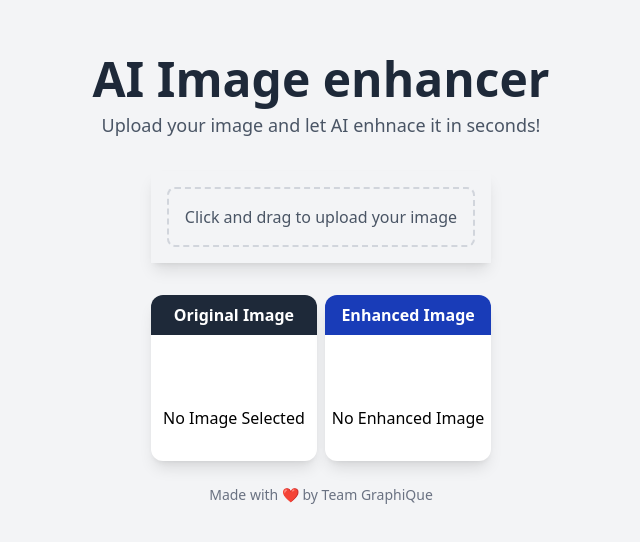
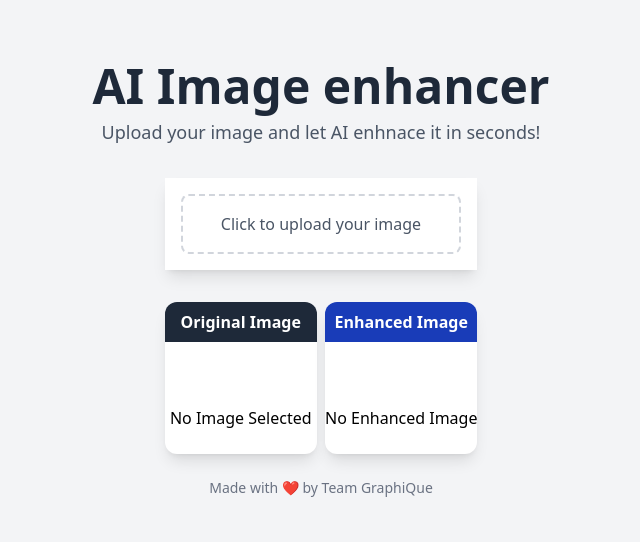
Before and after one commit to AnsikaMohanty/image-enhancer, a React (Vite) app: page / in a window 1280 px wide. Shown: the part 120-662 px from the top of the page, without its empty margins (319-959 px from the left). Built offline with nearby package versions, Linux system fonts and the light colour scheme.

Commit message:
image enhancement issue fixed

```diff
--- a/src/components/ImageUpload.jsx
+++ b/src/components/ImageUpload.jsx
@@ -8,11 +8,11 @@ const ImageUpload = (props) => {
     }
   };
   return (
-    <div className='bg-whie shadow-lg p-4 w-full max-w-2xl'>
+    <div className='bg-white shadow-lg p-4 w-full flex items-center justify-center max-w-2xl'>
         <label htmlFor="fileInput" className='block w-full cursor-pointer border-2 border-dashed border-gray-300 rounded-lg p-4 text-center hover:border-blue-500 transition duration-200'>
             <input type="file" id="fileInput" className='hidden' onChange={showImageHandler}/>
             <p className='text-base font-medium text-gray-600'>
-                Click and drag to upload your image
+                Click to upload your image
             </p>
 
         </label>
--- a/src/utils/enhancedImageApi.js
+++ b/src/utils/enhancedImageApi.js
@@ -56,12 +56,12 @@ const fetchEnhancedImage = async (taskId) => {
 const PollForEnhancedImage = async (taskId, retries = 0) => {
     const result = await fetchEnhancedImage(taskId);
 
-    // Successful completion state (adjust if your API uses different state codes)
-    if (result.state === 3) {
-        if (!result.url) { // Make sure the URL exists
+    // Successful completion state
+    if (result.state === 1 && result.state_detail === "Complete") {
+        if (!result.image) { // Check for image property, not url
             throw new Error("Enhanced image URL not found in response");
         }
-        return result.url; // Return just the URL
+        return result.image; // Return the image URL, not url
     }
 
     // Processing state - keep polling
```
